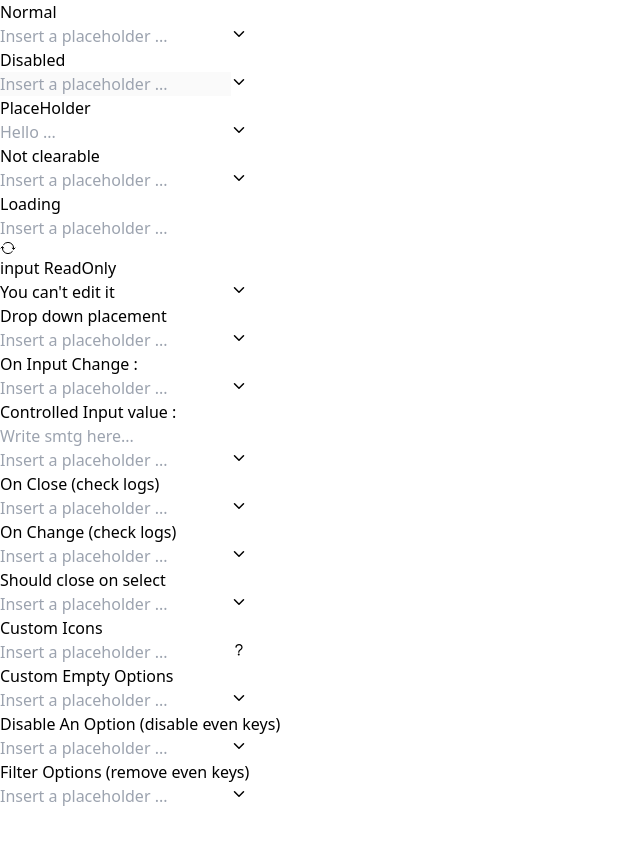
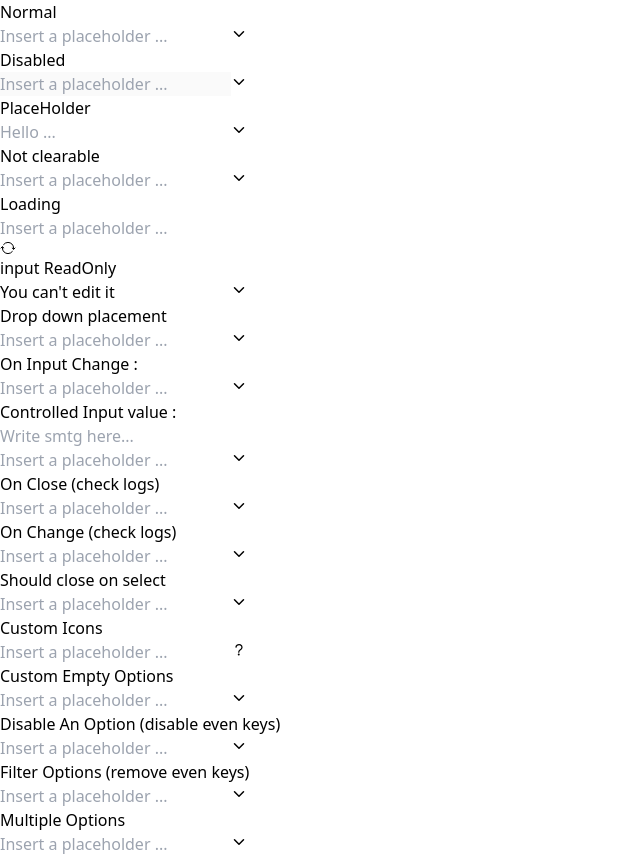
Before and after one commit to YasserMountij/AutoCompleteMibTech, a React (Vite) app: page / in a window 1280 px wide. Shown: the whole page, without its empty margins (0-640 px from the left). Before the commit the page ends 808 px from the top, so only its background shows below. Built offline with nearby package versions, Linux system fonts and the light colour scheme.

Commit message:
added multiple options API

```diff
--- a/src/App.tsx
+++ b/src/App.tsx
@@ -194,6 +194,19 @@ function App() {
         />
       ),
     },
+    {
+      label: `Multiple Options`,
+      component: (
+        <AutoComplete
+          shouldCloseOnSelect={false}
+          multiple={true}
+          options={options}
+          onChangeWithMultiple={(options) => {
+            console.log(options);
+          }}
+        />
+      ),
+    },
   ];
   return (
     <div className="min-h-screen pt-5 h-full pb-96 w-full flex flex-col gap-4 items-center bg-neutral-200">
--- a/src/components/AutoComplete/AutoComplete.tsx
+++ b/src/components/AutoComplete/AutoComplete.tsx
@@ -44,7 +44,23 @@ const AutoComplete = React.forwardRef(function AutoComplete(
       updatedProps.onInputChange(value);
     },
     onChange(event, value, reason, details) {
-      updatedProps.onChange(value);
+      /** handle multiple options */
+      if (
+        updatedProps.onChangeWithMultiple !== undefined &&
+        updatedProps.multiple === true &&
+        Array.isArray(value)
+      ) {
+        updatedProps.onChangeWithMultiple(value);
+      }
+
+      /** handle single option */
+      if (
+        updatedProps.onChange !== undefined &&
+        updatedProps.multiple === false &&
+        !Array.isArray(value)
+      ) {
+        updatedProps.onChange(value);
+      }
     },
     onClose(event, reason) {
       updatedProps.onClose();
@@ -55,6 +71,7 @@ const AutoComplete = React.forwardRef(function AutoComplete(
       return updatedProps.disableOptions(option);
     },
     filterOptions: updatedProps.filterResults,
+    multiple: updatedProps.multiple,
   });
 
   const rootRef = useForkRef(ref, setAnchorEl);
@@ -64,6 +81,7 @@ const AutoComplete = React.forwardRef(function AutoComplete(
     dirty &&
     !updatedProps.isReadOnly;
 
+  /** components */
   const CustomClearIcon = () => <>{updatedProps.renderClearIcon}</>;
   const CustomLoadingIcon = () => <>{updatedProps.renderLoadingIcon}</>;
   const CustomOpenedPopupIcon = () => <>{updatedProps.renderOpenedPopupIcon}</>;
@@ -86,6 +104,18 @@ const AutoComplete = React.forwardRef(function AutoComplete(
           placeholder={updatedProps.placeholder}
           disabled={updatedProps.isDisabled}
           readOnly={updatedProps.isReadOnly}
+          {...(() => {
+            if (updatedProps.multiple === true) {
+              return {
+                value:
+                  value !== undefined
+                    ? (value as AutoCompletePropsType["options"])
+                        .map((item) => item.label)
+                        .join(", ")
+                    : "",
+              };
+            }
+          })()}
         />
         {hasClearIcon && (
           <Button
--- a/src/components/AutoComplete/utils.tsx
+++ b/src/components/AutoComplete/utils.tsx
@@ -7,14 +7,18 @@ import {
 import { AutoCompletePropsType } from "./types";
 
 export function setDefaults(props: AutoCompletePropsType): Required<
-  Omit<AutoCompletePropsType, "inputValue" | "filterResults">
+  Omit<
+    AutoCompletePropsType,
+    "inputValue" | "filterResults" | "onChangeWithMultiple" | "onChange"
+  >
 > & {
   filterResults: AutoCompletePropsType["filterResults"];
   inputValue: AutoCompletePropsType["inputValue"];
+  onChange: AutoCompletePropsType["onChange"];
+  onChangeWithMultiple: AutoCompletePropsType["onChangeWithMultiple"];
 } {
   return {
     options: props.options ?? [],
-    multiple: props.multiple ?? false,
     placeholder: props.placeholder ?? "Insert a placeholder ...",
     isDisabled: props.isDisabled ?? false,
     isClearable: props.isClearable ?? true,
@@ -45,6 +49,8 @@ export function setDefaults(props: AutoCompletePropsType): Required<
     ),
     disableOptions: props.disableOptions ?? (() => false),
     filterResults: props.filterResults,
-    onChange: props.onChange ?? (() => {}),
+    multiple: props.multiple,
+    onChange: props.onChange,
+    onChangeWithMultiple: props.onChangeWithMultiple,
   };
 }
```
Also changed, not shown: src/components/AutoComplete/types.ts (+5 -4 lines).
